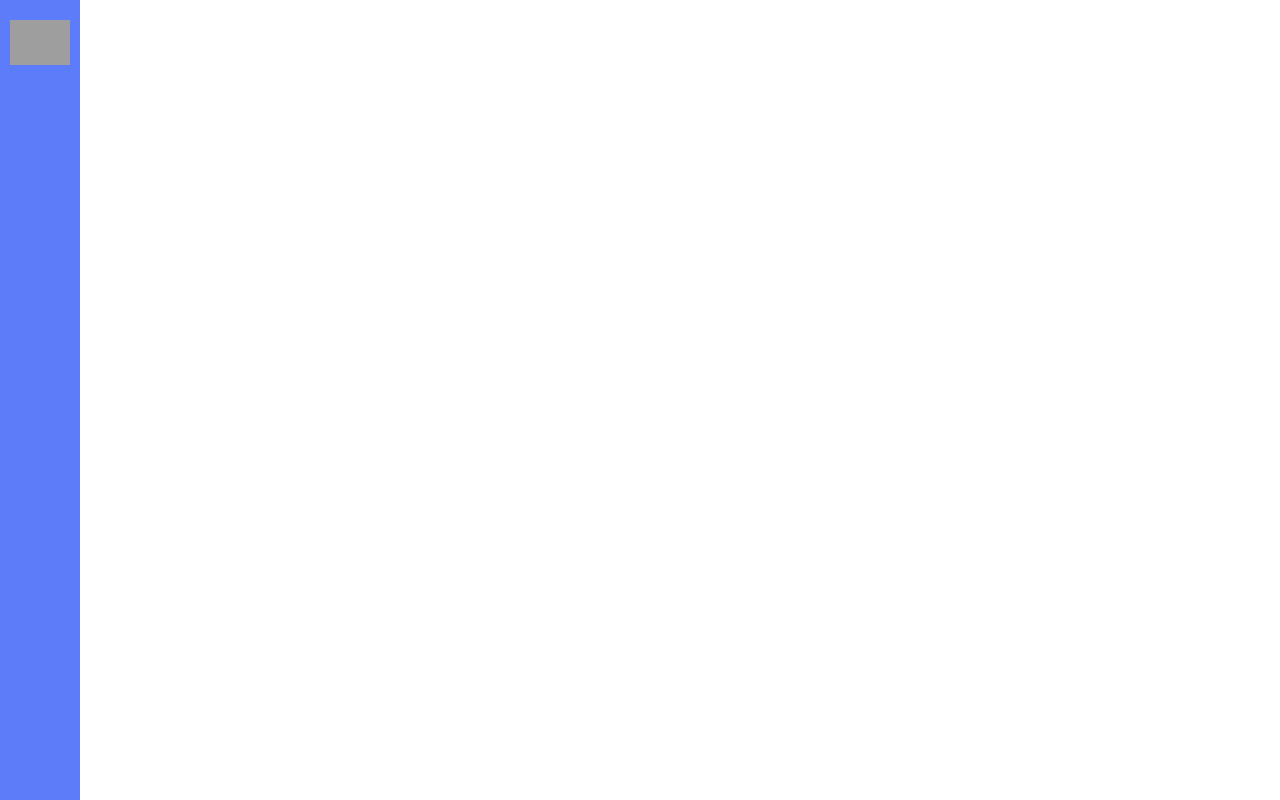
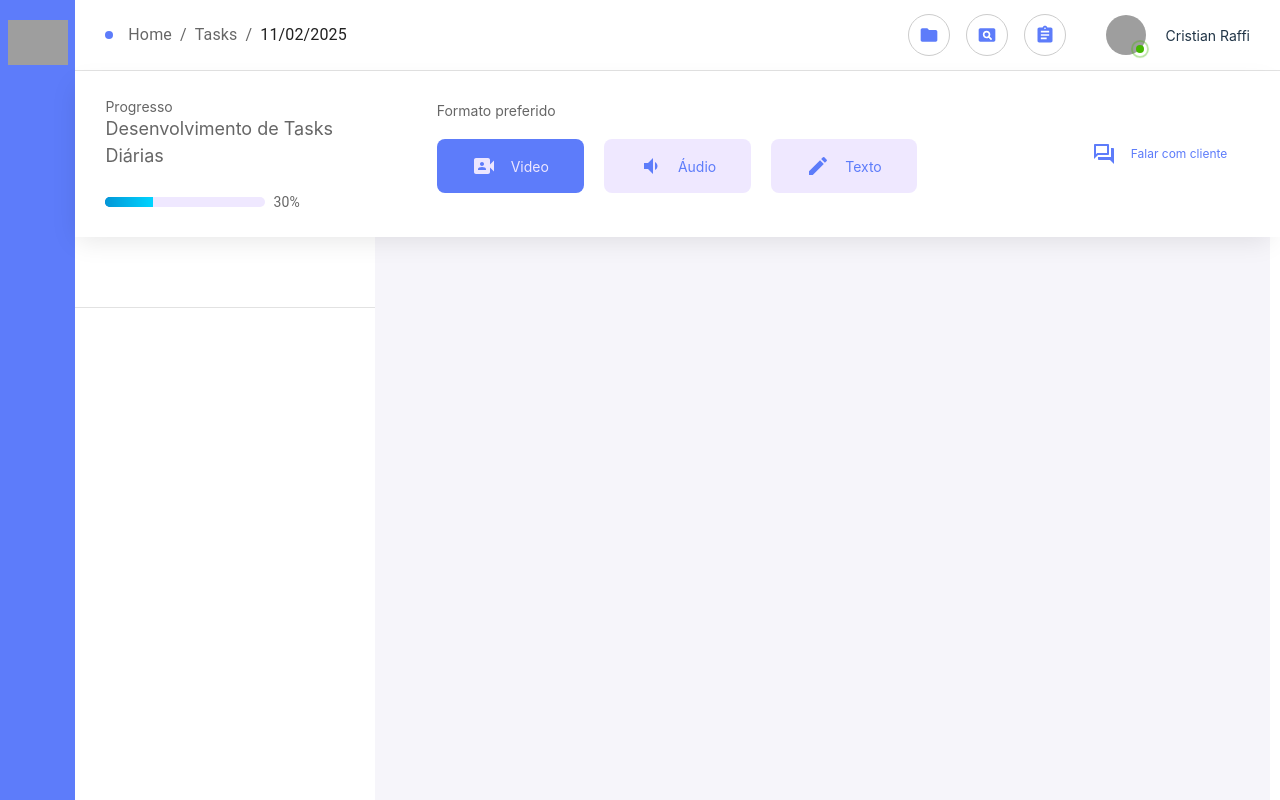
Before and after one commit to CrisRaffi/AHDS-TI-SUPORT, a React (Vite) app: page /tasks in a window 1280 px wide. Before the commit this address had no page. Built offline with nearby package versions, Linux system fonts and the light colour scheme; grey boxes are pictures that could not be loaded.

Commit message:
created task page and add react router/configure

```diff
--- a/src/App.css
+++ b/src/App.css
@@ -1,4 +1,3 @@
-
 .logo {
   height: 6em;
   padding: 1.5em;
@@ -34,3 +33,16 @@
 .read-the-docs {
   color: #888;
 }
+
+.MuiLinearProgress-barColorPrimary {
+  background: linear-gradient(
+    90deg,
+    rgba(0, 248, 255, 1) 0%,
+    rgba(9, 9, 121, 1) 0%,
+    rgba(0, 212, 255, 1) 100%
+  );
+}
+
+.css-1txyin7-MuiLinearProgress-root {
+  background-color: rgb(239, 232, 255) !important;
+}
--- a/src/App.jsx
+++ b/src/App.jsx
@@ -10,6 +10,7 @@ import {
 
 import Home from './pages/home';
 import Default from './pages/default';
+import Tasks from './pages/tasks';
 
 import { Routes, Route } from 'react-router';
 
@@ -26,6 +27,7 @@ const App = () => {
         <Route path="/" element={<Home />} />
         <Route path="/home" element={<Home />} />
         <Route path="/default" element={<Default />} />
+        <Route path="/tasks" element={<Tasks />} />
       </Routes>
     </MainContainer>
   );
--- a/src/components/headerBar/headerBar.styled.jsx
+++ b/src/components/headerBar/headerBar.styled.jsx
@@ -3,6 +3,7 @@ import { primary } from '../../constants/colors.jsx';
 
 export const HomeHeader = styled.div`
   max-width: 100%;
+  min-height: 70px;
   height: 70px;
 
   display: flex;
--- a/src/components/headerBar/index.jsx
+++ b/src/components/headerBar/index.jsx
@@ -1,4 +1,6 @@
 import { useState } from 'react';
+
+import PropTypes from 'prop-types';
 
 import {
   HomeHeader,
@@ -21,7 +23,7 @@ import AssignmentIcon from '@mui/icons-material/Assignment';
 
 import { primary } from '../../constants/colors.jsx';
 
-const HeaderBar = () => {
+const HeaderBar = (props) => {
   const today = new Date();
   const yyyy = today.getFullYear();
   let mm = today.getMonth() + 1; // Months start at 0!
@@ -72,7 +74,7 @@ const HeaderBar = () => {
             color="inherit"
             href="/material-ui/getting-started/installation/"
           >
-            Tickets
+            {props.title}
           </Link>
           <Typography sx={{ color: 'text.primary' }}>
             {formattedToday}
@@ -123,3 +125,7 @@ const HeaderBar = () => {
 };
 
 export default HeaderBar;
+
+HeaderBar.propTypes = {
+  title: PropTypes.string,
+};
--- a/src/pages/default/index.jsx
+++ b/src/pages/default/index.jsx
@@ -8,7 +8,7 @@ const Default = () => {
   return (
     <MainContainer>
       <HomeContent>
-        <HeaderBar />
+        <HeaderBar title="default" />
         <ContentContainer></ContentContainer>
       </HomeContent>
     </MainContainer>
--- a/src/pages/home/home.styled.jsx
+++ b/src/pages/home/home.styled.jsx
@@ -160,6 +160,8 @@ export const CardTitle = styled.div`
 
   display: flex;
   align-items: flex-end;
+  font-size: 16px;
+
   color: ${primaryText};
 `;
 
@@ -169,6 +171,7 @@ export const CardSubTitle = styled.div`
 
   display: flex;
   align-items: flex-start;
+  font-size: 12px;
 
   color: ${secondaryText};
 `;
--- a/src/pages/home/index.jsx
+++ b/src/pages/home/index.jsx
@@ -38,11 +38,14 @@ import HeaderBar from '../../components/headerBar';
 
 import { iconColor, primary, secondaryText } from '../../constants/colors.jsx';
 
+import { useNavigate } from 'react-router';
+
 const Home = () => {
+  const navigate = useNavigate();
   return (
     <MainContainer>
       <HomeContent>
-        <HeaderBar />
+        <HeaderBar title="Tickets" />
         <ContentContainer>
           <LeftSide>
             <LeftSideContainer>
@@ -80,7 +83,7 @@ const Home = () => {
                 </LeftItemtext>
               </LeftItem>
               {/*LSIDE ITENS */}
-              <LeftItem>
+              <LeftItem onClick={() => navigate('/tasks')}>
                 <LeftItemSqaure>
                   <AddTaskIcon style={{ color: primary, fontSize: '26px' }} />
                 </LeftItemSqaure>
--- /dev/null
+++ b/src/pages/tasks/index.jsx
@@ -0,0 +1,135 @@
+import { useState } from 'react';
+
+import {
+  MainContainer,
+  HomeContent,
+  ContentContainer,
+  InfoBar,
+  InfoBarLeftSide,
+  InfoBarCenterSide,
+  InfoBarRightSide,
+  InfoBarLeftSideTitle,
+  InfoBarLeftSideText,
+  BarProgressContainer,
+  InfoBarCenterSideTop,
+  InfoBarCenterSideButtonsContainer,
+  Button,
+  ContentContainerLeft,
+  ContentContainerRight,
+  SearchBarContainer,
+} from './tasks.styled';
+
+import { primary } from '../../constants/colors.jsx';
+
+import HeaderBar from '../../components/headerBar';
+import LinearProgress from '@mui/material/LinearProgress';
+import Typography from '@mui/material/Typography';
+import Box from '@mui/material/Box';
+import PropTypes from 'prop-types';
+
+import VideoCameraFrontIcon from '@mui/icons-material/VideoCameraFront';
+import VolumeDownIcon from '@mui/icons-material/VolumeDown';
+import ModeEditOutlineIcon from '@mui/icons-material/ModeEditOutline';
+import ForumOutlinedIcon from '@mui/icons-material/ForumOutlined';
+
+function LinearProgressWithLabel(props) {
+  return (
+    <Box sx={{ display: 'flex', alignItems: 'center' }}>
+      <Box sx={{ width: '160px', mr: 1 }}>
+        <LinearProgress variant="determinate" {...props} />
+      </Box>
+      <Box sx={{ minWidth: 35 }}>
+        <Typography variant="body2" sx={{ color: 'text.secondary' }}>
+          {`${Math.round(props.value)}%`}
+        </Typography>
+      </Box>
+    </Box>
+  );
+}
+
+LinearProgressWithLabel.propTypes = {
+  value: PropTypes.number.isRequired,
+};
+
+const Default = () => {
+  const [progress, setProgress] = useState(30);
+
+  return (
+    <MainContainer>
+      <HomeContent>
+        <HeaderBar title="Tasks" />
+        <InfoBar>
+          <InfoBarLeftSide>
+            <InfoBarLeftSideTitle>Progresso</InfoBarLeftSideTitle>
+            <InfoBarLeftSideText>
+              Desenvolvimento de Tasks Diárias
+            </InfoBarLeftSideText>
+            <BarProgressContainer>
+              <LinearProgressWithLabel
+                style={{
+                  height: '10px',
+                  borderRadius: '8px',
+                }}
+                value={progress}
+                variant="determinate"
+              />
+            </BarProgressContainer>
+          </InfoBarLeftSide>
+          <InfoBarCenterSide>
+            <InfoBarCenterSideTop>Formato preferido</InfoBarCenterSideTop>
+            <InfoBarCenterSideButtonsContainer>
+              <Button style={{ backgroundColor: primary, color: '#efe8fffb' }}>
+                <VideoCameraFrontIcon
+                  style={{
+                    color: '#efe8fffb',
+                    fontSize: '24px',
+                    marginRight: '15px',
+                  }}
+                />
+                Video
+              </Button>
+              <Button>
+                <VolumeDownIcon
+                  style={{
+                    color: primary,
+                    fontSize: '24px',
+                    marginRight: '15px',
+                  }}
+                />
+                Áudio
+              </Button>
+              <Button>
+                <ModeEditOutlineIcon
+                  style={{
+                    color: primary,
+                    fontSize: '24px',
+                    marginRight: '15px',
+                  }}
+                />
+                Texto
+              </Button>
+            </InfoBarCenterSideButtonsContainer>
+          </InfoBarCenterSide>
+          <InfoBarRightSide>
+            <ForumOutlinedIcon
+              style={{
+                color: primary,
+                fontSize: '24px',
+                marginRight: '15px',
+              }}
+            />{' '}
+            Falar com cliente
+          </InfoBarRightSide>
+        </InfoBar>
+        <ContentContainer>
+          <ContentContainerLeft>
+            <SearchBarContainer></SearchBarContainer>
+          </ContentContainerLeft>
+          <ContentContainerRight></ContentContainerRight>
+        </ContentContainer>
+      </HomeContent>
+    </MainContainer>
+  );
+};
+
+export default Default;
--- /dev/null
+++ b/src/pages/tasks/tasks.styled.jsx
@@ -0,0 +1,161 @@
+import styled from 'styled-components';
+import {
+  iconContainerColor,
+  primary,
+  secondaryText,
+  primaryText,
+  iconColor,
+} from '../../constants/colors.jsx';
+
+export const MainContainer = styled.div`
+  width: 100%;
+  height: 100%;
+  background-color: #ffff;
+  display: flex;
+  justify-content: center;
+  align-items: center;
+`;
+
+export const HomeContent = styled.div`
+  width: 100%;
+  height: 100%;
+
+  display: flex;
+  flex-direction: column;
+`;
+
+export const InfoBar = styled.div`
+  margin-top: -40px;
+  width: 100%;
+  height: 200px;
+
+  box-shadow: rgba(0, 0, 0, 0.1) -4px 9px 25px -6px;
+
+  z-index: 100;
+
+  display: flex;
+  justify-content: space-between;
+`;
+
+export const InfoBarLeftSide = styled.div`
+  width: 25%;
+  height: 100%;
+
+  display: flex;
+  align-items: center;
+  flex-direction: column;
+`;
+
+export const InfoBarLeftSideTitle = styled.div`
+  width: 80%;
+  height: 30%;
+
+  display: flex;
+  justify-content: flex-start;
+  align-items: flex-end;
+
+  font-size: 14px;
+  color: ${primaryText};
+`;
+
+export const BarProgressContainer = styled.div`
+  width: 80%;
+  height: 45%;
+
+  display: flex;
+  justify-content: flex-start;
+  align-items: center;
+`;
+
+export const InfoBarLeftSideText = styled.div`
+  width: 80%;
+  height: 30%;
+
+  display: flex;
+  justify-content: flex-start;
+  align-items: center;
+
+  font-size: 18px;
+  color: ${primaryText};
+`;
+
+export const InfoBarCenterSide = styled.div`
+  width: 45%;
+  height: 100%;
+`;
+
+export const InfoBarCenterSideTop = styled.div`
+  width: 100%;
+  height: 30%;
+
+  display: flex;
+  flex-direction: column;
+  justify-content: flex-end;
+  align-items: flex-start;
+
+  font-size: 14px;
+  color: ${primaryText};
+`;
+
+export const InfoBarCenterSideButtonsContainer = styled.div`
+  width: 100%;
+  height: 55%;
+
+  display: flex;
+  justify-content: flex-start;
+  align-items: center;
+`;
+
+export const Button = styled.div`
+  font-size: 14px;
+  background-color: #efe8fffb;
+  padding: 15px 35px;
+  border-radius: 8px;
+  margin-right: 20px;
+  display: flex;
+  align-items: center;
+
+  color: ${primary};
+
+  cursor: pointer;
+`;
+
+export const InfoBarRightSide = styled.div`
+  width: 20%;
+  height: 100%;
+
+  display: flex;
+  align-items: center;
+  justify-content: center;
+
+  font-size: 12px;
+  color: ${primary};
+`;
+
+export const ContentContainer = styled.div`
+  width: 100%;
+  height: calc(100% - 120px);
+
+  display: flex;
+`;
+
+export const ContentContainerLeft = styled.div`
+  width: 300px;
+  height: 100%;
+
+  background-color: #fff;
+`;
+
+export const SearchBarContainer = styled.div`
+  width: 100%;
+  height: 70px;
+
+  border-bottom: solid 1px #e2e2e2;
+`;
+
+export const ContentContainerRight = styled.div`
+  width: calc(100% - 310px);
+  height: 100%;
+
+  background-color: #f6f5fa;
+`;
```
Also changed, not shown: links.txt.
